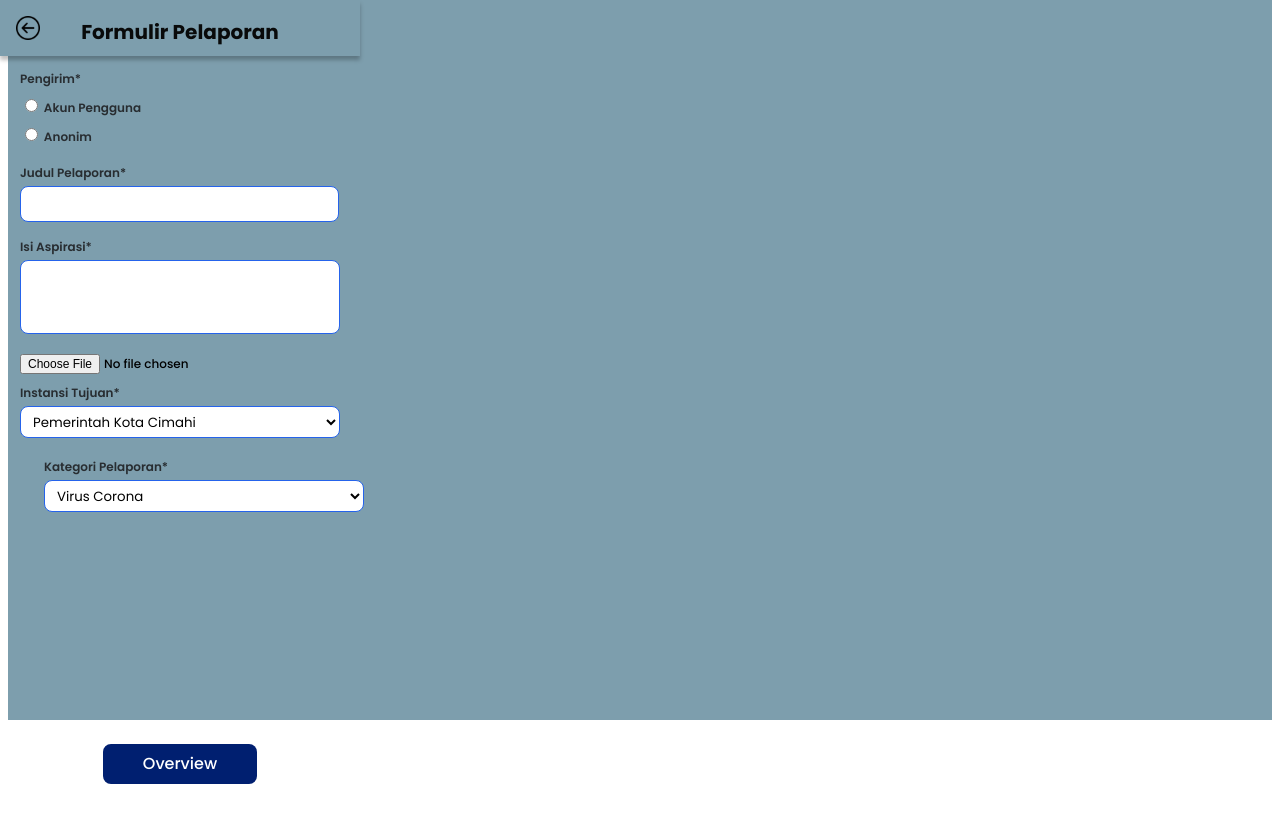
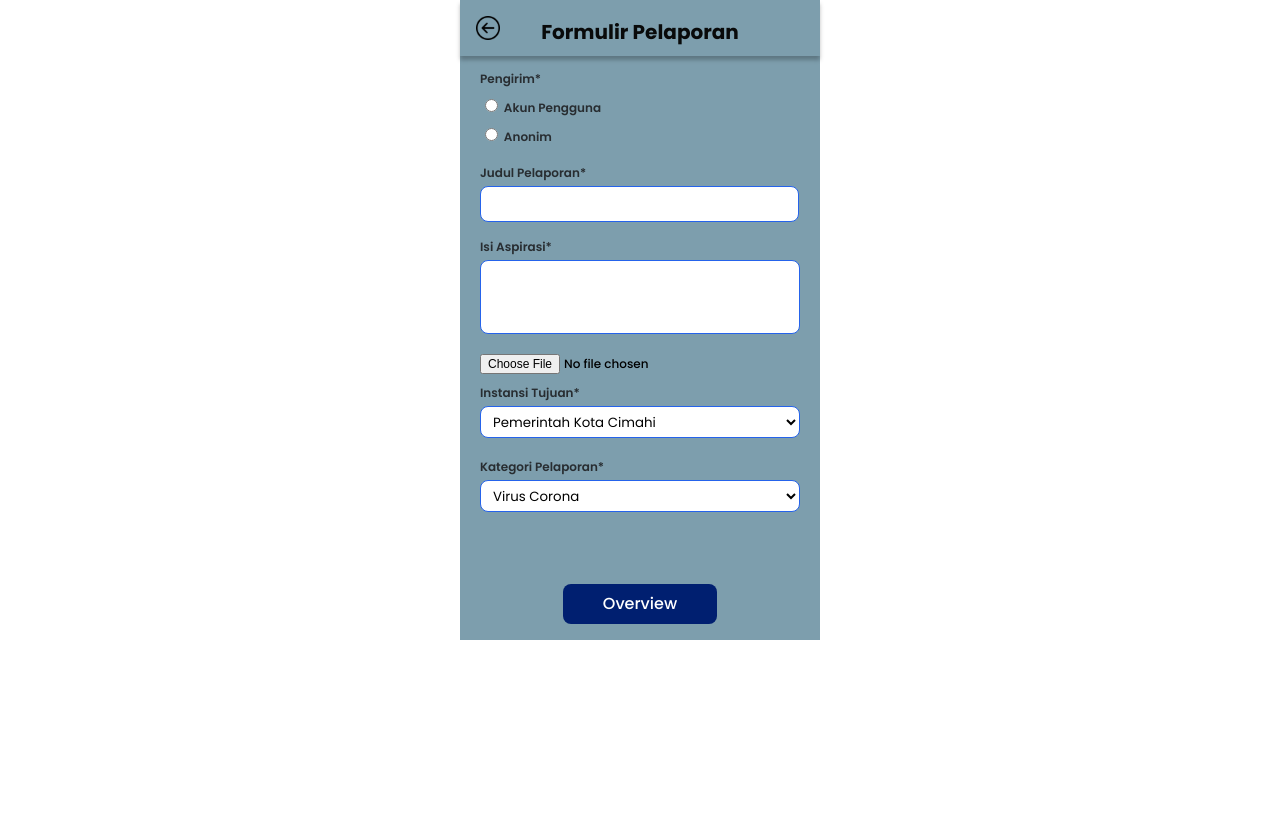
Before and after one commit to baik-app/reactjs, a React (Create React App) app: page /FormulirPelaporan in a window 1280 px wide. Shown: the top 822 px of the page. Built offline with nearby package versions, Linux system fonts and the light colour scheme.

Commit message:
commit lagi

```diff
--- a/src/pages/FormPelaporan.js
+++ b/src/pages/FormPelaporan.js
@@ -32,7 +32,7 @@ function FormPelaporan() {
         <div className='form-container'>
             <div className='judul-form'>
                 <h2>Formulir Pelaporan</h2>
-                <Link to='/Aspirasi'><img src={Back} alt='back' /></Link>
+                <Link to='/Pelaporan'><img src={Back} alt='back' /></Link>
                 </div>
                 <div className='pengirim'>
                     <ul>
--- a/src/pages/style.css
+++ b/src/pages/style.css
@@ -464,7 +464,16 @@ body {
 }
 .form-container {
   --tw-bg-opacity: 1;
-  background-color: #7D9EAD;
+  background-color: #7D9EAD;position: relative;
+  width: 360px;
+  /* max-width: 360px; */
+  /* width: 100%; */
+  height: 640px;
+  margin: 0px auto;
+  box-sizing: border-box;
+  top: 0px;
+  padding: 0px;
+  /* min-height: calc(100vh - 60px); */
 }
 .container-selamatdatang {
   --tw-bg-opacity: 1;
@@ -668,7 +677,7 @@ input[type="file"] {
   text-align: justify;
   /* identical to box height, or 150% */
   color: #282D31;
-  padding: 0px 16px 80px;
+  padding: 0px;
   position: relative;
   width: 360px;
   height: 640px;
```
